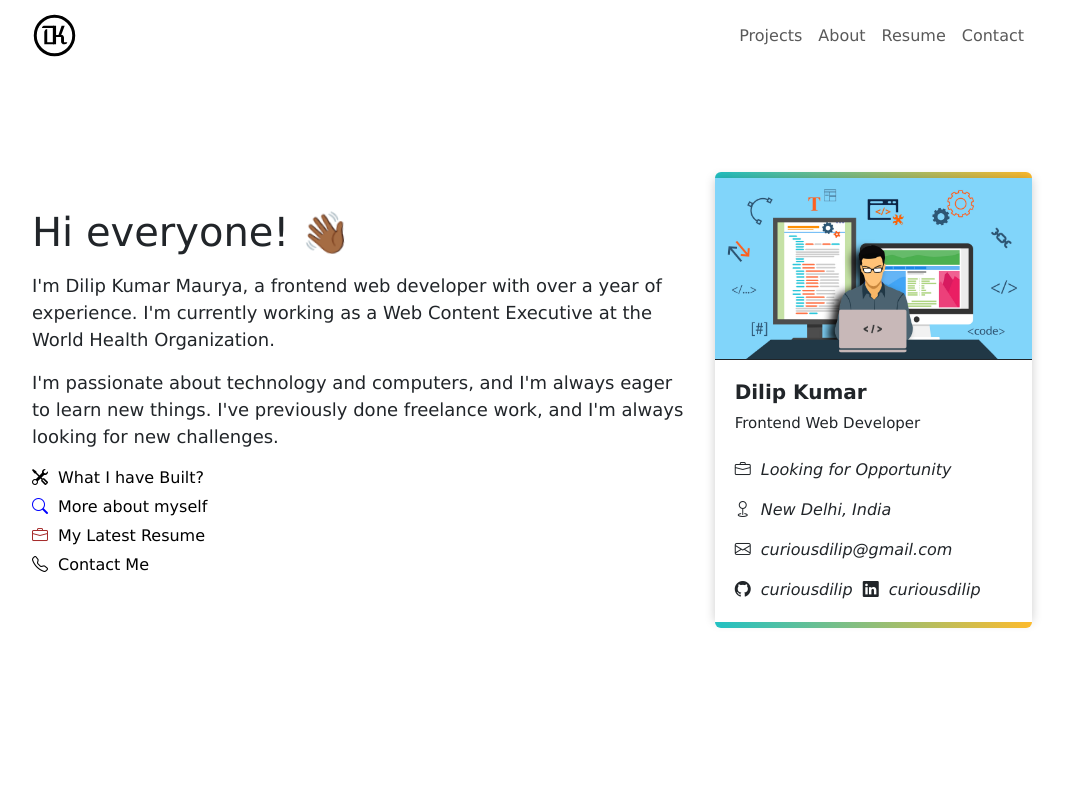
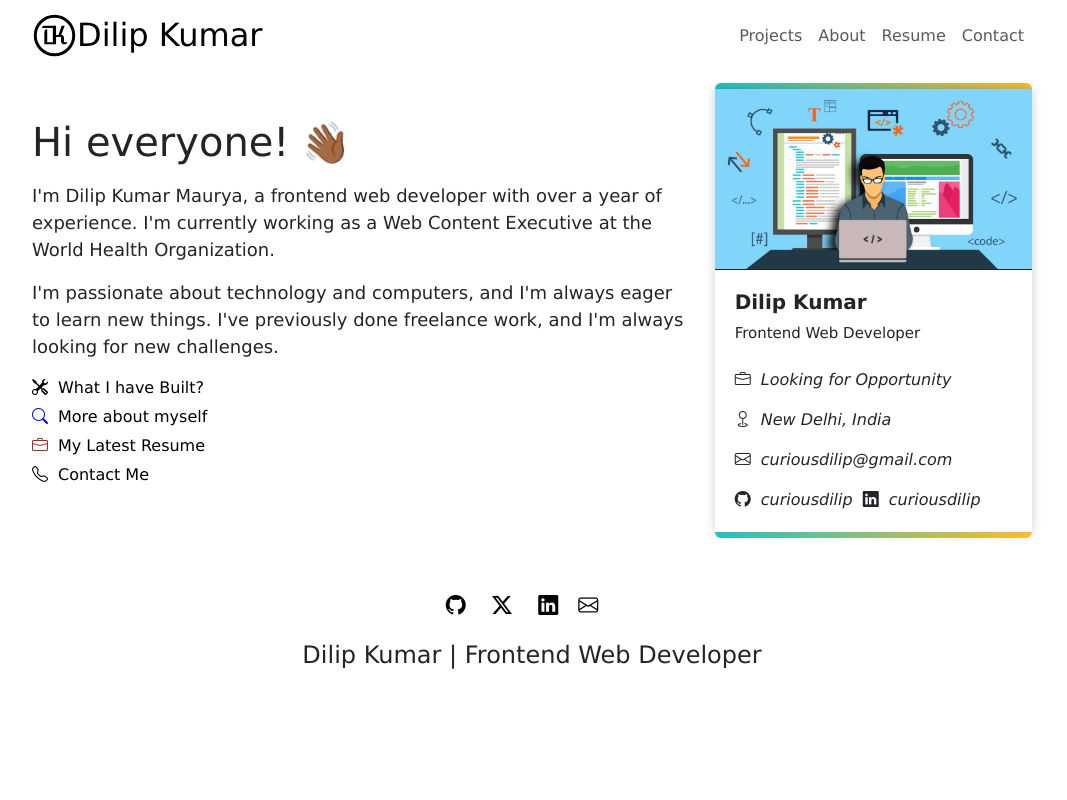
Before and after one commit to curiousdilip/website2023, a Next.js app: page / in a window 1280 px wide. Shown: the top 800 px of the page, without its empty margins (108-1175 px from the left). Built offline with nearby package versions, Linux system fonts and the light colour scheme.

Commit message:
added name with logo

```diff
--- a/app/components/Header.jsx
+++ b/app/components/Header.jsx
@@ -60,6 +60,7 @@ const Header = () => {
                             height={45}
                             priority="true"
                         />
+                        <h2>Dilip Kumar</h2>
                     </Link>
                     <button
                         className="navbar-toggler"
--- a/app/components/header.css
+++ b/app/components/header.css
@@ -1,5 +1,17 @@
 .navbar {
     background-color: #fff;
+}
+
+.navbar .navbar-brand {
+    display: flex;
+    justify-content: space-between;
+    align-items: center;
+    width: 16.6vw;
+}
+
+
+.scrolled .navbar .navbar-brand h2 {
+    color: #fff;
 }
 
 .scrolled .navbar {
@@ -25,3 +37,10 @@
 .scrolled .navbar .navbar-toggler svg {
     color: #fff;
 }
+
+@media (max-width:768px) {
+    .navbar .navbar-brand {
+        width: 51vw;
+    }
+
+}
--- a/app/home.css
+++ b/app/home.css
@@ -1,7 +1,8 @@
 #home {
     align-items: center;
-    margin-top: 0;
-    height: 100vh;
+    /* margin-top: 0; */
+    height: auto;
+    padding: 1% 0;
 }
 
 #home p {
```
